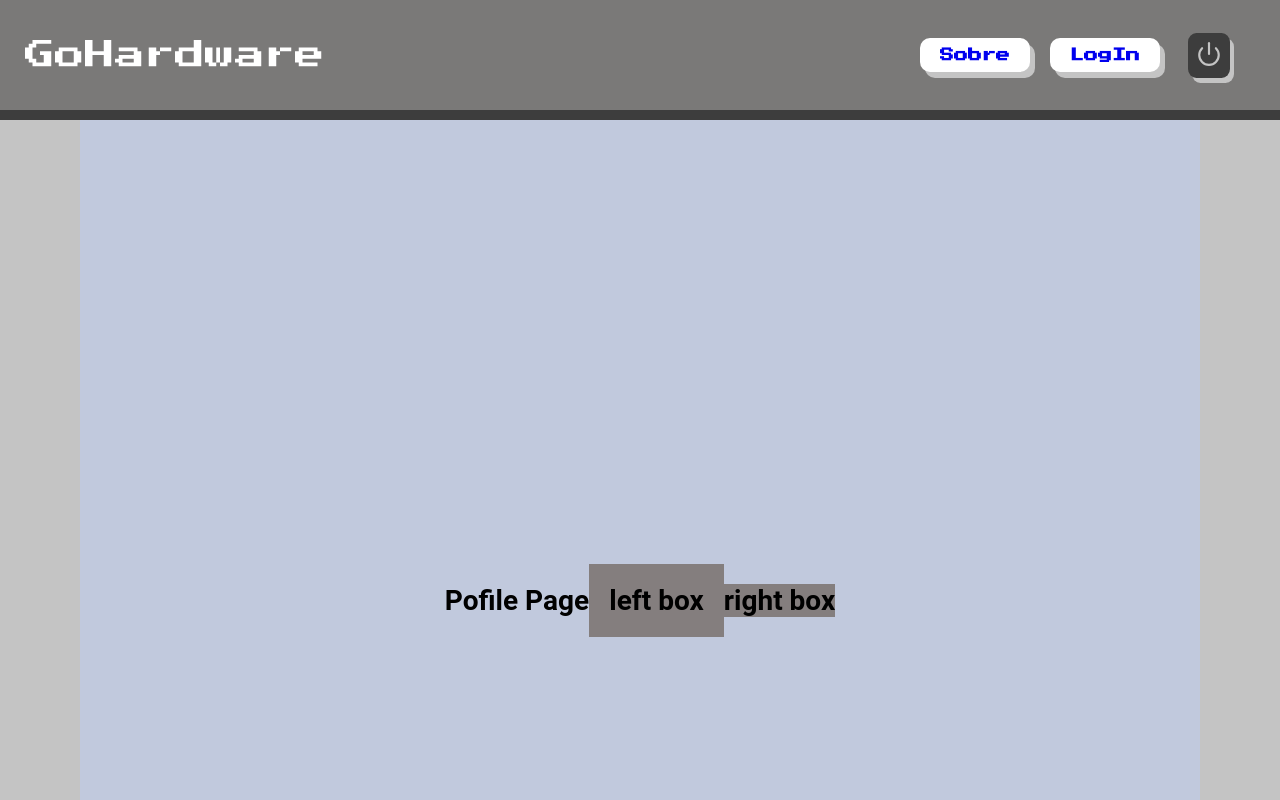
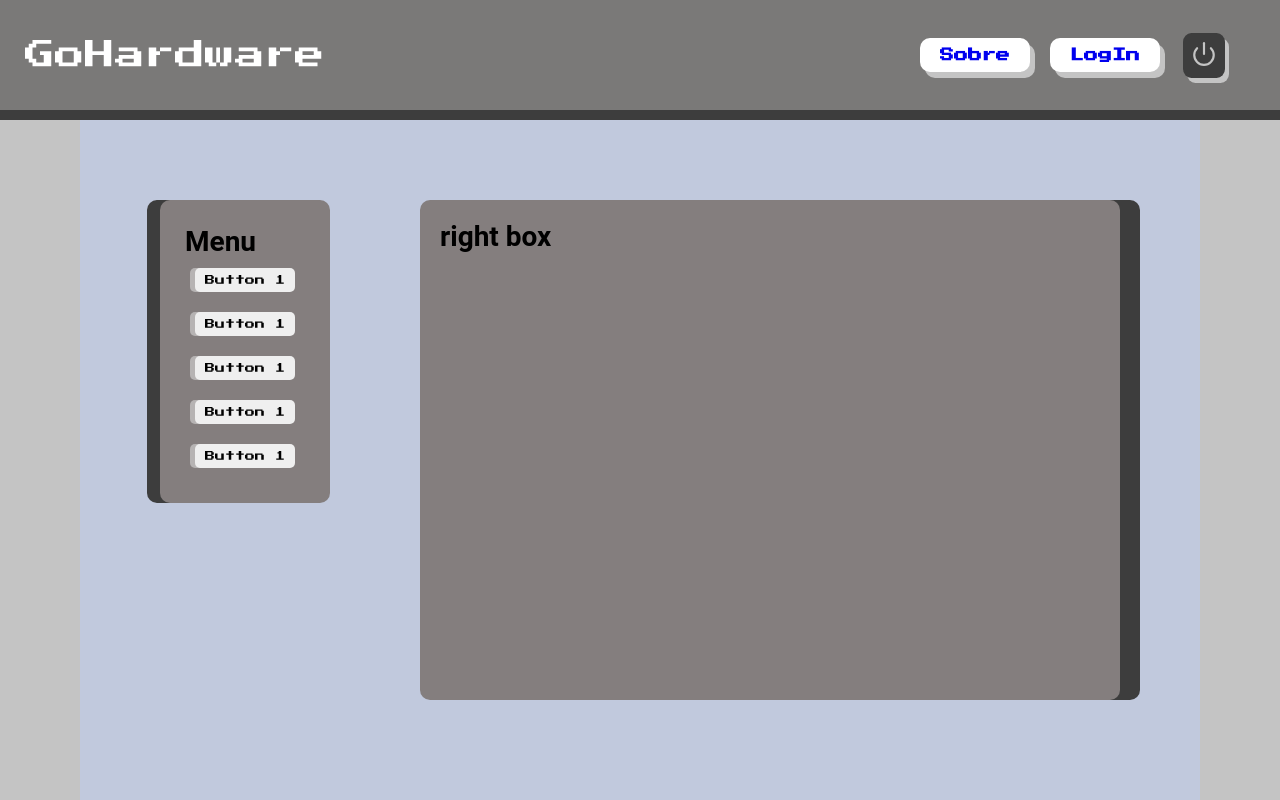
Before and after one commit to LucasVillarim/GoHardware-old, a React (Create React App) app in the folder frontend/: page /profile in a window 1280 px wide. Shown: the top 800 px of the page. Built offline with nearby package versions, Linux system fonts and the light colour scheme.

Commit message:
css adjustments

```diff
--- a/frontend/src/Header/style.css
+++ b/frontend/src/Header/style.css
@@ -47,7 +47,7 @@
 .header a.login:active {
     color: #FFF;
     background-color: #C4c4c4;
-    box-shadow: 1px 2px #c4c4c4;
+    box-shadow: 0 0 #c4c4c4;
     transform: translateX(5px) translateY(6px);
 }
 
@@ -78,7 +78,8 @@
 .header a.sobre:active {
     color: #FFF;
     background-color: #C4c4c4;
-    box-shadow: 1px 2px #c4c4c4;
+    box-shadow: 0 0 #c4c4c4;
+    transition: 0.15s;
     transform: translateX(5px) translateY(6px);
 }
 
--- a/frontend/src/Pages/Login/style.css
+++ b/frontend/src/Pages/Login/style.css
@@ -108,8 +108,8 @@
 }
 
 .container div.login-box form button:active {
-    box-shadow: 0 2px #c4c4c4;
-    transform: translateY(8px);
+    box-shadow: 0 0 #c4c4c4;
+    transform: translateY(10px);
 }
 
 .container div.login-box a {
--- a/frontend/src/Pages/Profile/index.js
+++ b/frontend/src/Pages/Profile/index.js
@@ -6,10 +6,13 @@ export default function Profile() {
     return(
         <div className = 'container'>
 
-            <h1>Pofile Page</h1>
-
             <div className = 'container-box-left'>
-                <h1>left box</h1>
+                <h1>Menu</h1>
+                <button>Button 1</button>
+                <button>Button 1</button>
+                <button>Button 1</button>
+                <button>Button 1</button>
+                <button>Button 1</button>
             </div>
 
             <div className = 'container-box-right'>
--- a/frontend/src/Pages/Profile/style.css
+++ b/frontend/src/Pages/Profile/style.css
@@ -1,8 +1,52 @@
+/*
+    Left box and buttons style.
+*/
+
 .container-box-left {
     background-color: #847E7E;
-    padding: 20px;
+    display: flex;
+    flex-direction: column;
+    position: absolute;
+    left: 80px;
+    top: 200px;
+    padding: 25px;
+    border-radius: 10px;
+    box-shadow: -13px 0 0 0 #3d3d3d, -10px 0 0 0 #3d3d3d;
 }
+
+.container-box-left button{
+    font-family: 'Press Start 2P', cursive;
+    font-size: 10px;
+    border: none;
+    margin: 10px;
+    border-radius: 5px;
+    box-shadow: -5px 0 0 0 #B6B3B3;
+}
+
+.container-box-left button:hover{
+    background-color: #E8E8E8;
+}
+
+.container-box-left button:active{
+    box-shadow: 0 0 0 0 #3d3d3d;
+    transform: translateX(-5px);
+    transition: 0.15s;
+}
+
+/*
+    Right-box style.  ||
+                      \/
+*/
 
 .container-box-right {
     background-color: #847E7E;
+    display: flex;
+    position: absolute;
+    right: 80px;
+    top: 200px;
+    padding: 20px;
+    width: 700px;
+    height: 500px;
+    border-radius: 10px;
+    box-shadow: 20px 0 #3d3d3d;
 }
--- a/frontend/src/global.css
+++ b/frontend/src/global.css
@@ -15,6 +15,8 @@ body {
 
 button {
     cursor: pointer;
+    padding: 7px 10px;
+    margin: 5px;
 }
 
 .container {
```
